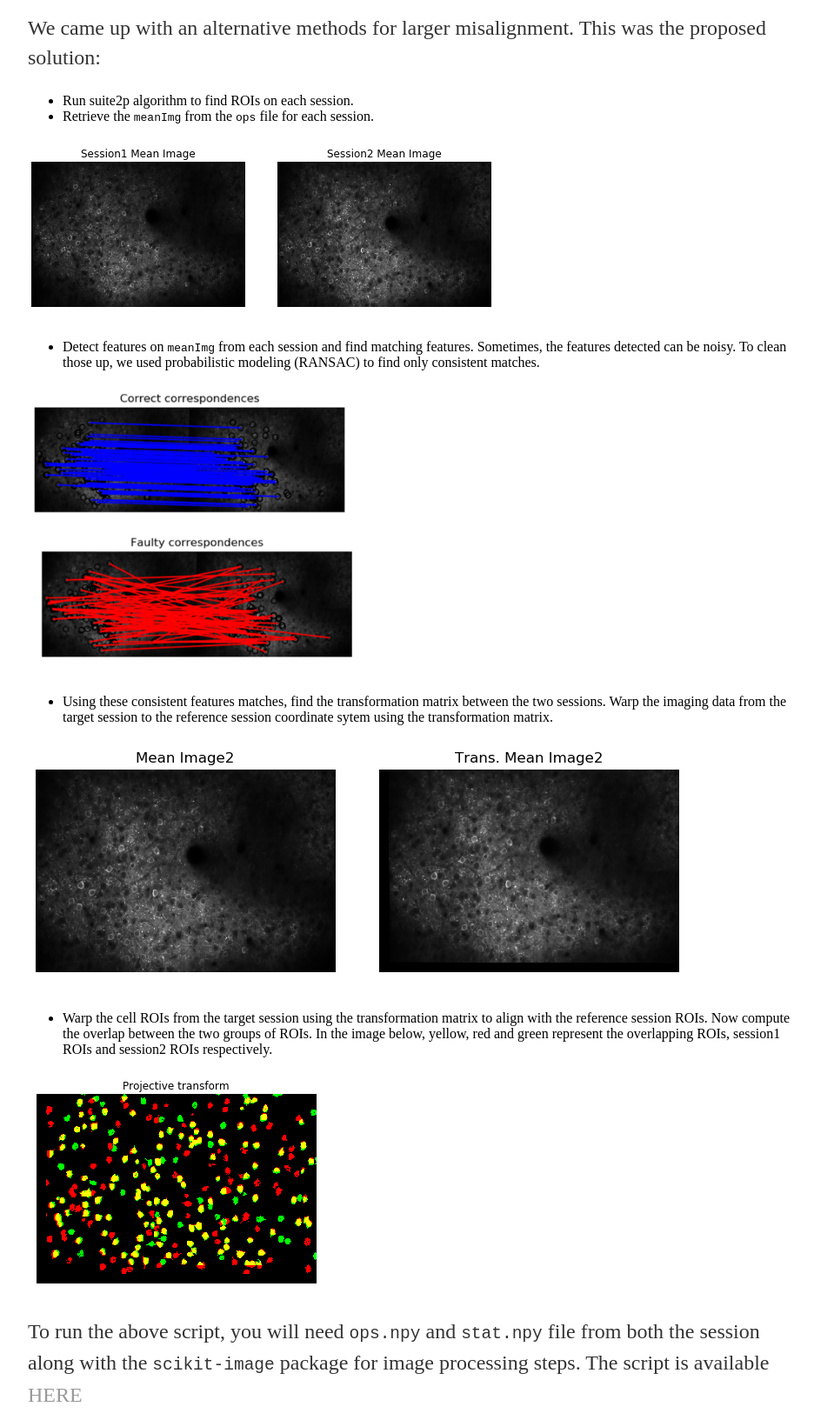
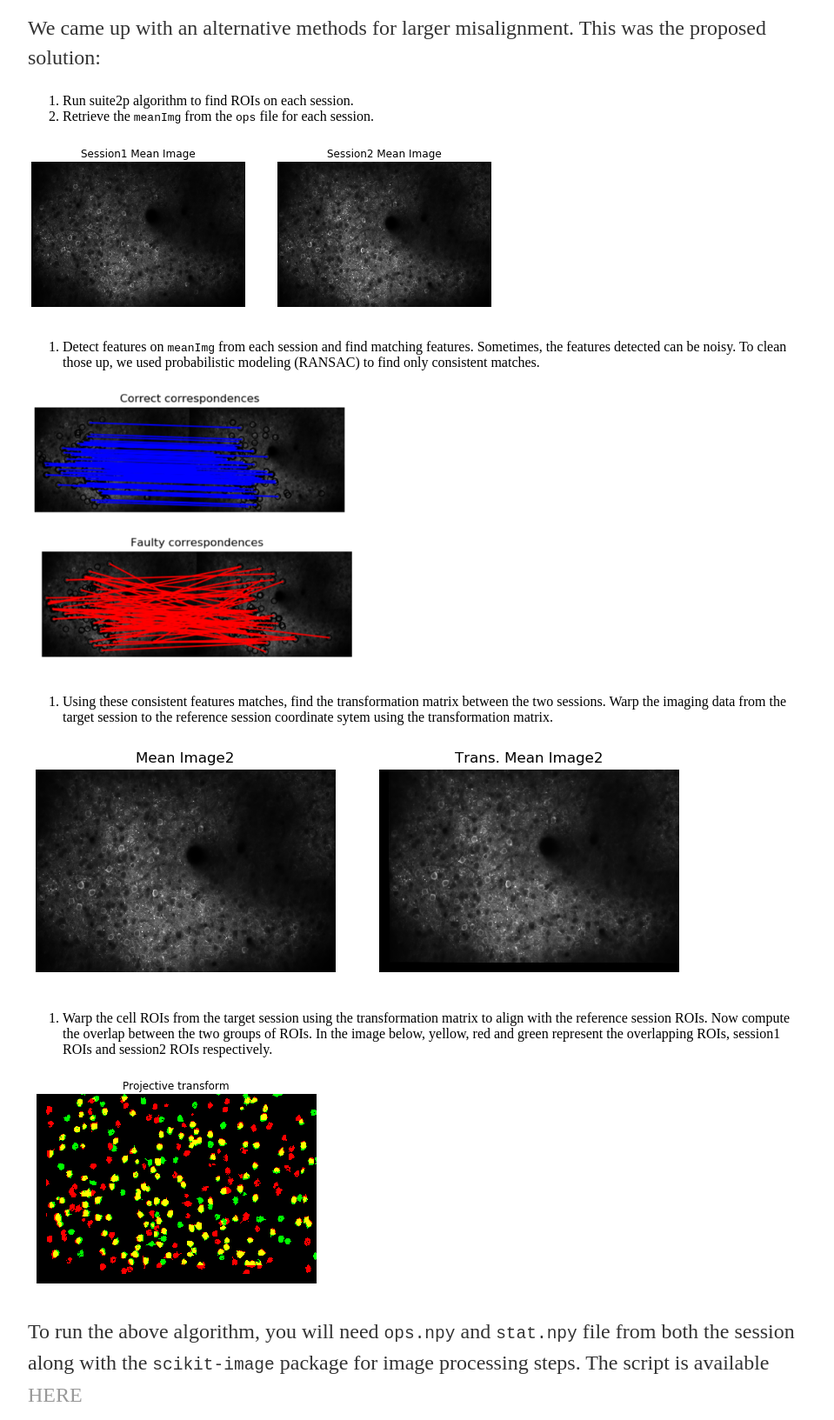
Before and after one commit to rajatsaxena/rajatsaxena.github.io, a Jekyll site: the page built from _posts/2019-08-25-Align-Cell-ROIs-across-days.md, in a window 1280 px wide. Shown: the part 589-2222 px from the top of the page at 87% size, without its empty margins (160-1119 px from the left). Built offline with Jekyll 4.4.1, drawn with Linux system fonts in a browser that asks for light colours; our own code applies the rules of GitHub Pages for plain Markdown files; comment, search, counter and statistics services are not loaded.

Commit message:
Update 2019-08-25-Align-Cell-ROIs-across-days.md

```diff
--- a/_posts/2019-08-25-Align-Cell-ROIs-across-days.md
+++ b/_posts/2019-08-25-Align-Cell-ROIs-across-days.md
@@ -7,26 +7,24 @@ data. The results looked pretty great for four different datasets we tried. Alth
 
 We came up with an alternative methods for larger misalignment. This was the proposed solution:
 
-- Run suite2p algorithm to find ROIs on each session.
-- Retrieve the `meanImg` from the `ops` file for each session.
+1. Run suite2p algorithm to find ROIs on each session.
+2. Retrieve the `meanImg` from the `ops` file for each session.
 
 <img src="https://rajatsaxena.github.io//images//meanImages.PNG">
 
-- Detect features on `meanImg` from each session and find matching features. Sometimes, the features detected can be noisy. To clean those
-up, we used probabilistic modeling (RANSAC) to find only consistent matches.
+3. Detect features on `meanImg` from each session and find matching features. Sometimes, the features detected can be noisy. To clean those up, we used probabilistic modeling (RANSAC) to find only consistent matches.
 
 <img src="https://rajatsaxena.github.io//images//matches.PNG">
 
-- Using these consistent features matches, find the transformation matrix between the two sessions. Warp the imaging data from the target
+4. Using these consistent features matches, find the transformation matrix between the two sessions. Warp the imaging data from the target
 session to the reference session coordinate sytem using the transformation matrix.
 
 <img src="https://rajatsaxena.github.io//images//transformedMeanImgs.PNG">
 
-- Warp the cell ROIs from the target session using the transformation matrix to align with the reference session ROIs. Now compute the
+5. Warp the cell ROIs from the target session using the transformation matrix to align with the reference session ROIs. Now compute the
 overlap between the two groups of ROIs. In the image below, yellow, red and green represent the overlapping ROIs, session1 ROIs and
 session2 ROIs respectively.
 
 <img src="https://rajatsaxena.github.io//images//alignedCells.PNG">
 
-To run the above script, you will need `ops.npy` and `stat.npy` file from both the session along with the `scikit-image` package for image
-processing steps. The script is available [HERE](https://github.com/rajatsaxena/suite2p_utils/blob/master/persp_transform_aligncells.py)
+To run the above algorithm, you will need `ops.npy` and `stat.npy` file from both the session along with the `scikit-image` package for image processing steps. The script is available [HERE](https://github.com/rajatsaxena/suite2p_utils/blob/master/persp_transform_aligncells.py)
```
